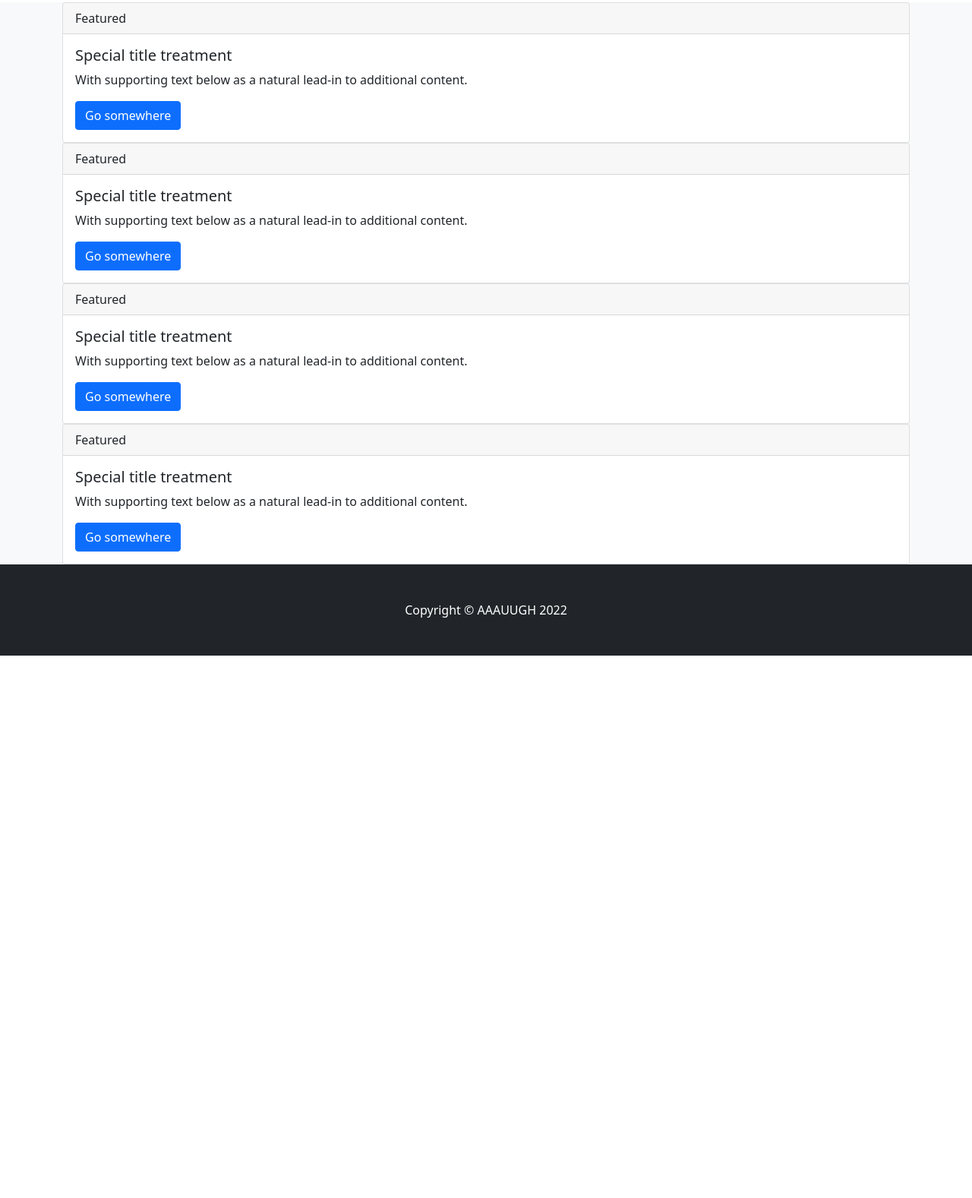
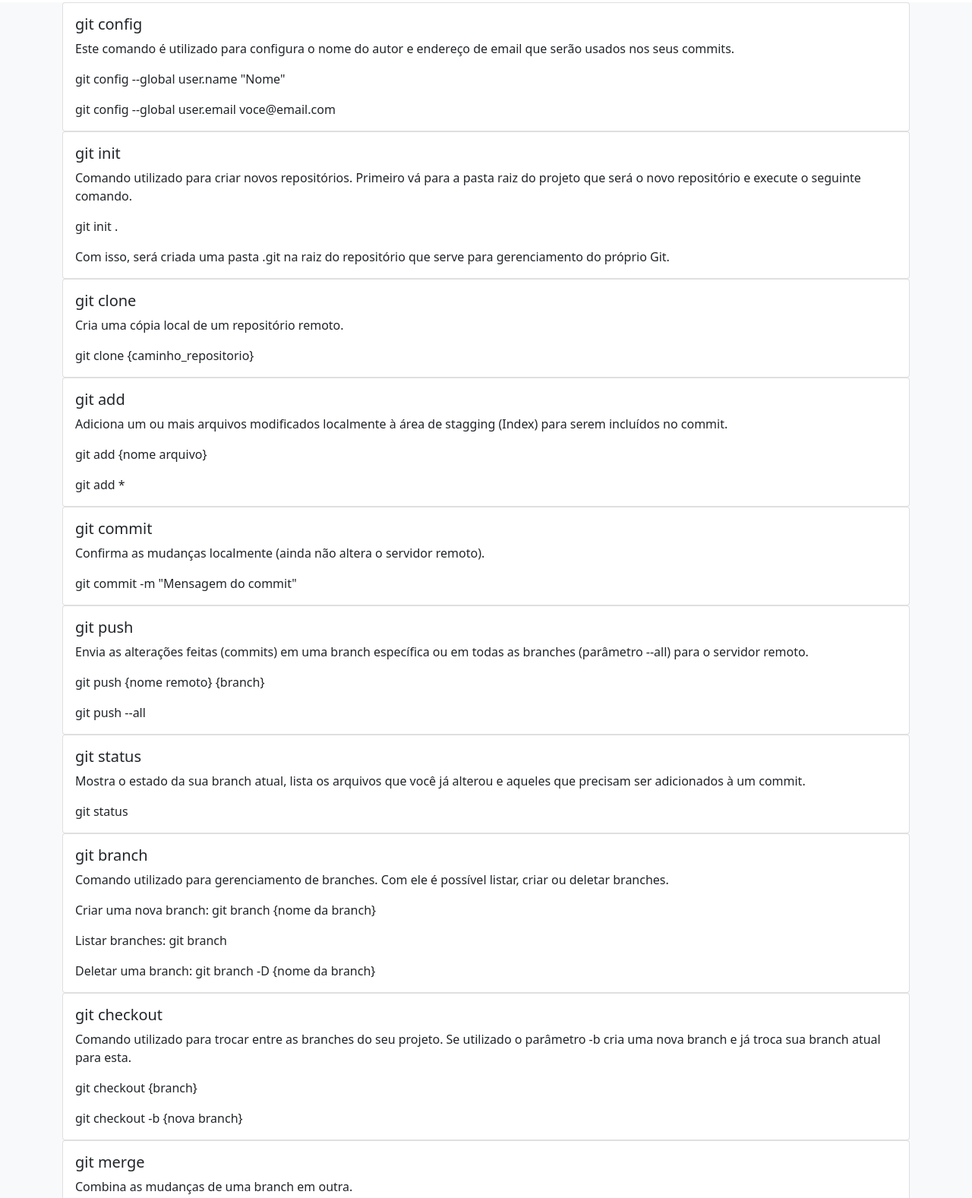
Before and after one commit to VinciPy/si03.gitflow, a website: page src/pages/page2.html in a window 1280 px wide. Shown: the part 99-1676 px from the top of the page at 76% size. Before the commit the page ends 962 px from the top, so only its background shows below. Drawn offline with nearby package versions, Linux system fonts and the light colour scheme; files that its build step writes are made by us from their sources.

Commit message:
feat: Página de comandos Git sem o Flow

```diff
--- a/src/pages/page2.html
+++ b/src/pages/page2.html
@@ -35,46 +35,140 @@
         <section class="bg-light flex" id="questions">
           <div class="container">
             <div class="card">
-                    <div class="card-header">
-                        Featured
-                    </div>
                 <div class="card-body">
-                        <h5 class="card-title">Special title treatment</h5>
-                        <p class="card-text">With supporting text below as a natural lead-in to additional content.</p>
-                        <a href="#" class="btn btn-primary">Go somewhere</a>
+                    <h5 class="card-title">git config</h5>
+                    <p class="card-text">Este comando é utilizado para configura o nome do autor e endereço de email que serão usados nos seus commits.</p>
+                    <p class="card-text">
+                      git config --global user.name "Nome"
+                    </p>
+                    <p class="card-text">
+                      git config --global user.email voce@email.com
+                    </p>
                 </div>
             </div>
 
             <div class="card">
-                    <div class="card-header">
-                        Featured
-                    </div>
               <div class="card-body">
-                        <h5 class="card-title">Special title treatment</h5>
-                        <p class="card-text">With supporting text below as a natural lead-in to additional content.</p>
-                        <a href="#" class="btn btn-primary">Go somewhere</a>
+                  <h5 class="card-title">git init</h5>
+                  <p class="card-text">
+                    Comando utilizado para criar novos repositórios.
+                    Primeiro vá para a pasta raiz do projeto que será o novo repositório e execute o seguinte comando.</p>
+                  <p class="card-text">
+                    git init .
+                  </p>
+                  <p class="card-text">
+                    Com isso, será criada uma pasta .git na raiz do repositório que serve para gerenciamento do próprio Git.
+                  </p>
               </div>
             </div>
 
             <div class="card">
-                    <div class="card-header">
-                        Featured
-                    </div>
               <div class="card-body">
-                        <h5 class="card-title">Special title treatment</h5>
-                        <p class="card-text">With supporting text below as a natural lead-in to additional content.</p>
-                        <a href="#" class="btn btn-primary">Go somewhere</a>
+                  <h5 class="card-title">git clone</h5>
+                  <p class="card-text">Cria uma cópia local de um repositório remoto.</p>
+                  <p class="card-text">
+                    git clone {caminho_repositorio}
+                  </p>
               </div>
             </div>
 
             <div class="card">
-                    <div class="card-header">
-                        Featured
+              <div class="card-body">
+                  <h5 class="card-title">git add</h5>
+                  <p class="card-text">Adiciona um ou mais arquivos modificados localmente à área de stagging (Index) para serem incluídos no commit.</p>
+                  <p class="card-text">
+                    git add {nome arquivo}
+                  </p>
+                  <p class="card-text">
+                    git add *
+                  </p>
               </div>
+            </div>
+
+            <div class="card">
               <div class="card-body">
-                        <h5 class="card-title">Special title treatment</h5>
-                        <p class="card-text">With supporting text below as a natural lead-in to additional content.</p>
-                        <a href="#" class="btn btn-primary">Go somewhere</a>
+                  <h5 class="card-title">git commit</h5>
+                  <p class="card-text">Confirma as mudanças localmente (ainda não altera o servidor remoto).</p>
+                  <p class="card-text">
+                    git commit -m "Mensagem do commit"
+                  </p>
+              </div>
+            </div>
+
+            <div class="card">
+              <div class="card-body">
+                  <h5 class="card-title">git push</h5>
+                  <p class="card-text">Envia as alterações feitas (commits) em uma branch específica ou em todas as branches (parâmetro --all) para o servidor remoto.</p>
+                  <p class="card-text">
+                    git push {nome remoto} {branch}
+                  </p>
+                  <p class="card-text">
+                    git push --all
+                  </p>
+              </div>
+            </div>
+
+            <div class="card">
+              <div class="card-body">
+                  <h5 class="card-title">git status</h5>
+                  <p class="card-text">Mostra o estado da sua branch atual, lista os arquivos que você já alterou e aqueles que precisam ser adicionados à um commit.</p>
+                  <p class="card-text">
+                    git status
+                  </p>
+              </div>
+            </div>
+
+            <div class="card">
+              <div class="card-body">
+                  <h5 class="card-title">git branch</h5>
+                  <p class="card-text">Comando utilizado para gerenciamento de branches. Com ele é possível listar, criar ou deletar branches.</p>
+                  <p class="card-text">
+                    Criar uma nova branch: git branch {nome da branch}
+                  </p>
+                  <p class="card-text">
+                    Listar branches: git branch
+                  </p>
+                  <p class="card-text">
+                    Deletar uma branch: git branch -D {nome da branch}
+                  </p>
+              </div>
+            </div>
+
+            <div class="card">
+              <div class="card-body">
+                  <h5 class="card-title">git checkout</h5>
+                  <p class="card-text">
+                    Comando utilizado para trocar entre as branches do seu projeto.
+                    Se utilizado o parâmetro -b cria uma nova branch e já troca sua branch atual para esta.</p>
+                  <p class="card-text">
+                    git checkout {branch}
+                  </p>
+                  <p class="card-text">
+                    git checkout -b {nova branch}
+                  </p>
+              </div>
+            </div>
+
+            <div class="card">
+              <div class="card-body">
+                  <h5 class="card-title">git merge</h5>
+                  <p class="card-text">Combina as mudanças de uma branch em outra.</p>
+                  <p class="card-text">
+                    git merge {branch de origem}
+                  </p>
+                  <p class="card-text">
+                    Esse comando vai trazer todas as alterações de outra branch para sua branch atual.
+                  </p>
+              </div>
+            </div>
+
+            <div class="card">
+              <div class="card-body">
+                  <h5 class="card-title">git log</h5>
+                  <p class="card-text">Traz o histórico de alterações da branch atual.</p>
+                  <p class="card-text">
+                    git log
+                  </p>
               </div>
             </div>
 
```
Lines whose indentation alone changed are shown as unchanged.
